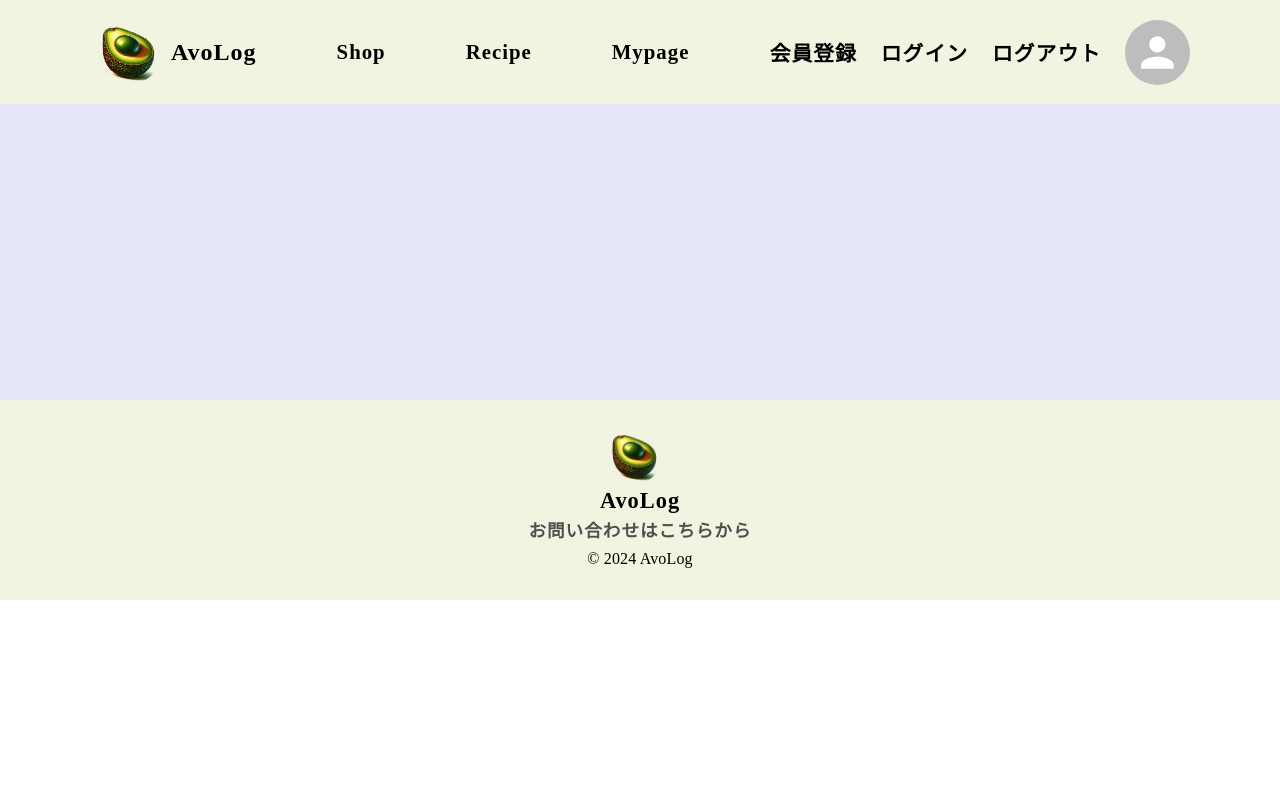
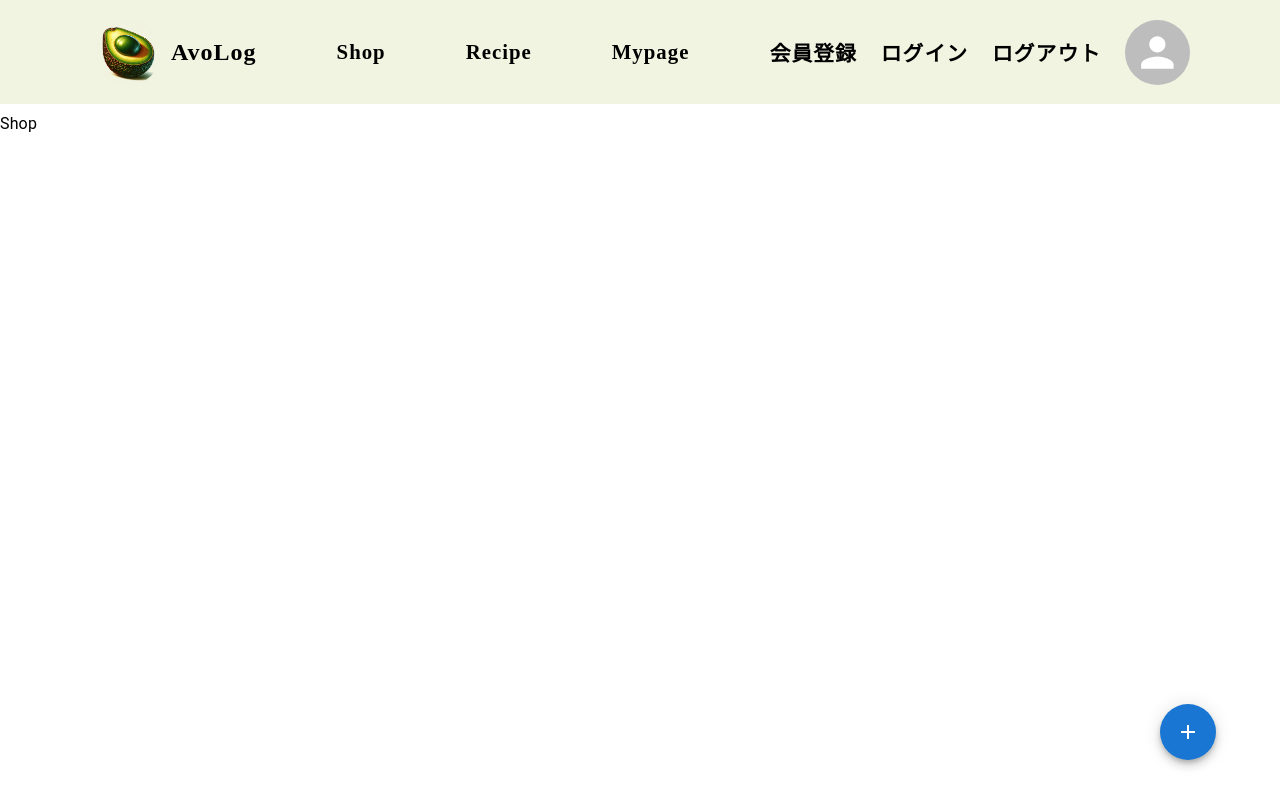
Before and after one commit to yuto99999/avolog, a Next.js app: page /menu/shop in a window 1280 px wide. Shown: the top 800 px of the page. Built offline with nearby package versions, Linux system fonts and the light colour scheme; no server answers.

Commit message:
新規投稿ボタン追加

```diff
--- a/src/app/components/Menu/Shop/shop.tsx
+++ b/src/app/components/Menu/Shop/shop.tsx
@@ -1,11 +1,24 @@
-import { Box, Typography } from "@mui/material";
+"use client";
+import { Box, Typography, Fab, styled } from "@mui/material";
+import AddIcon from "@mui/icons-material/Add";
 
 const Shop = () => {
   return (
-    <Box bgcolor="#e6e6fa" width="100%" height="50vh">
+    <Box width="100%" height="100vh" pt="7rem">
       <Typography>Shop</Typography>
+      <StyledBtnBox>
+        <Fab color="primary" aria-label="add">
+          <AddIcon />
+        </Fab>
+      </StyledBtnBox>
     </Box>
   );
 };
 
+const StyledBtnBox = styled(Box)(({ theme }) => ({
+  position: "fixed",
+  bottom: "5%",
+  right: "5%",
+}));
+
 export default Shop;
```
